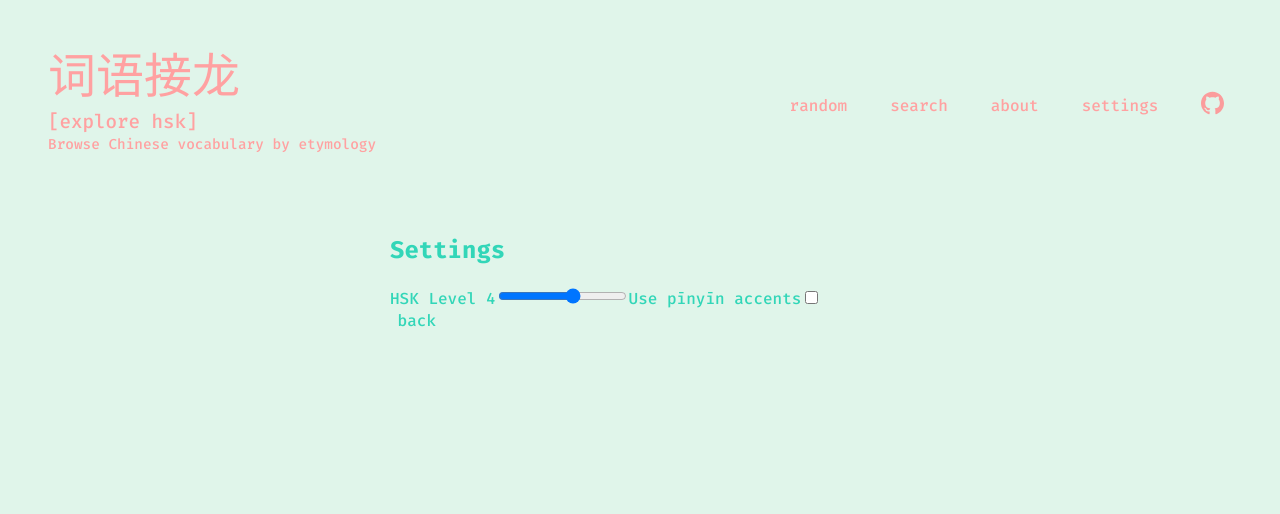
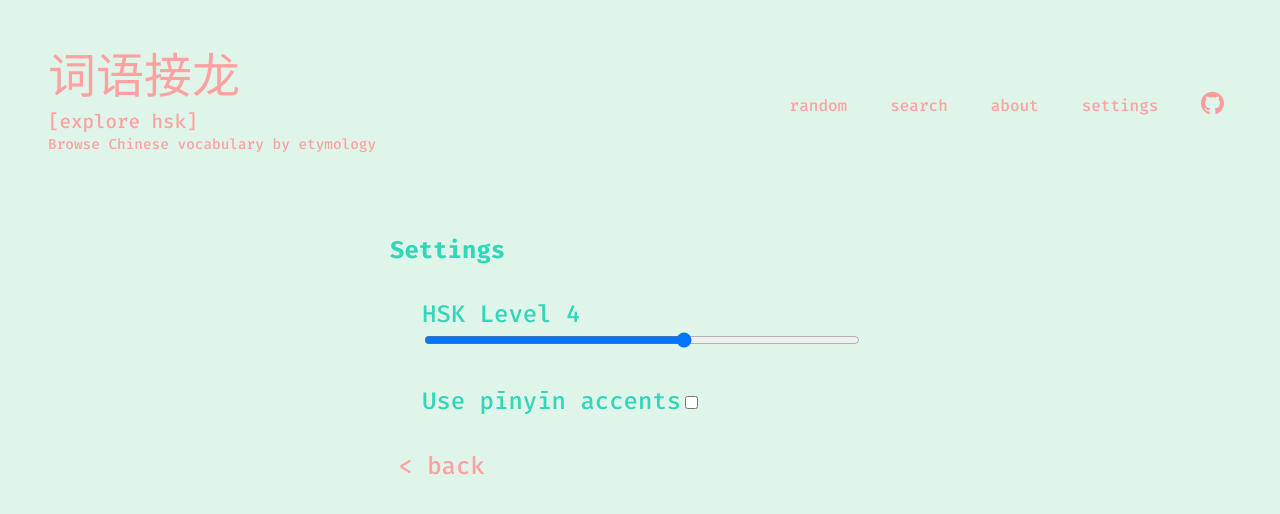
Before and after one commit to syltruong/explorehsk, a React (Create React App) app in the folder frontend-react/: page /settings in a window 1280 px wide. Shown: the top 514 px of the page. Built offline with nearby package versions, Linux system fonts and the light colour scheme.

Commit message:
minimal settings styling

```diff
--- /dev/null
+++ b/frontend-react/src/Settings.css
@@ -0,0 +1,16 @@
+#hsk-level-slider {
+    width: 100%;
+}
+
+.setting {
+    margin: 2em;
+}
+
+label {
+    font-size: 1.5em;
+}
+
+section button {
+    font-size: 1.5em;
+    color: #FFA1A1;
+}
--- a/frontend-react/src/Settings.js
+++ b/frontend-react/src/Settings.js
@@ -1,4 +1,4 @@
-// import './About.css'
+import './Settings.css'
 
 import {useHistory} from 'react-router-dom'
 
@@ -20,6 +20,8 @@ function Settings(props) {
         <section className={"en"}>
             <h2>Settings</h2>
             <form>
+
+                <div className="setting">
                     <label for="hsk-level-slider">
                         HSK Level <span id="hsk-level-span">{hskLevel}</span>
                     </label>
@@ -29,9 +31,12 @@ function Settings(props) {
                         max="6"
                         value={hskLevel}
                         name="hsk-level-slider"
+                        id="hsk-level-slider"
                         onChange={onChangeHskLevel}
                     />
+                </div>
 
+                <div className="setting">
                     <label for="use-pinyin-accents-checkbox">
                         Use pīnyīn accents
                     </label>
@@ -42,9 +47,10 @@ function Settings(props) {
                         onChange={onChangeUsePinyinAccents}
                         defaultChecked={usePinyinAccents}
                     />
+                </div>
             </form>
 
-            <button onClick={() => {history.goBack()}}> back </button>
+            <button onClick={() => {history.goBack()}}>&#60; back </button>
         </section>
     )
 }
```
Lines whose indentation alone changed are shown as unchanged.
